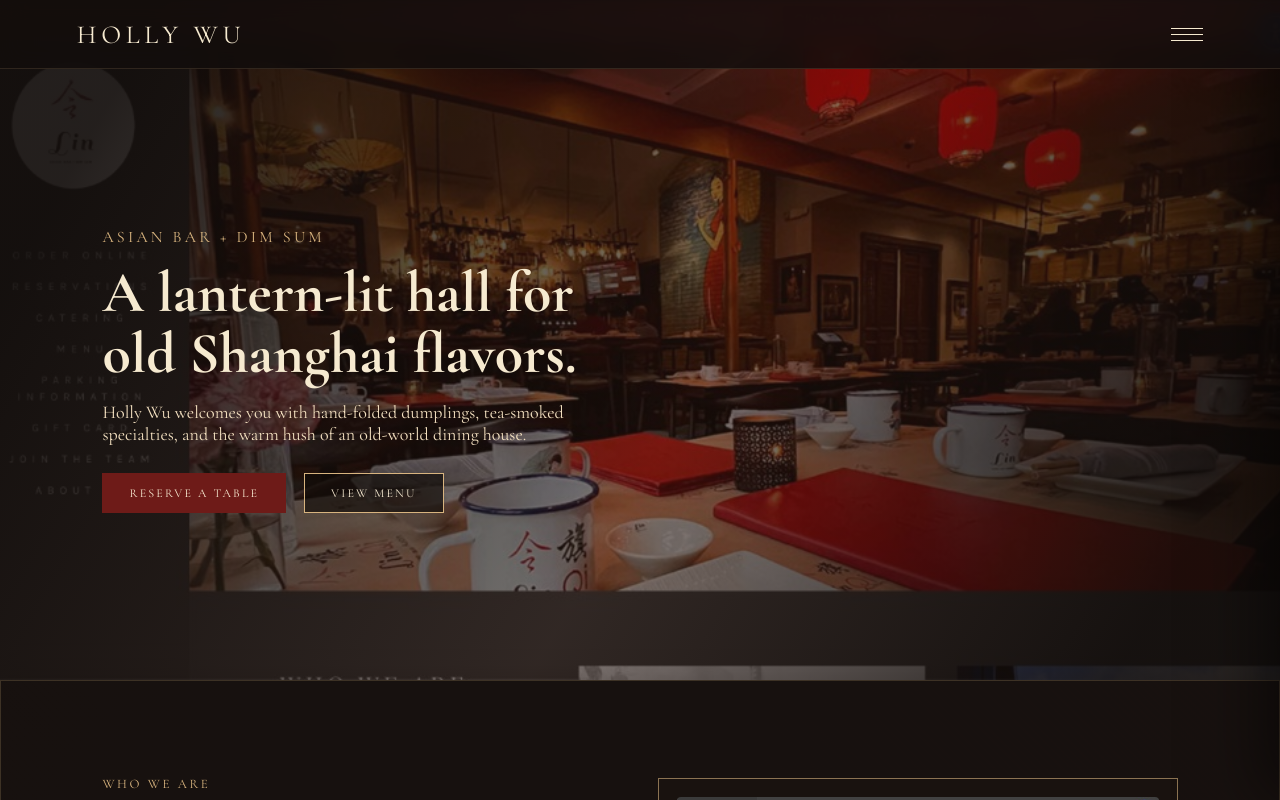
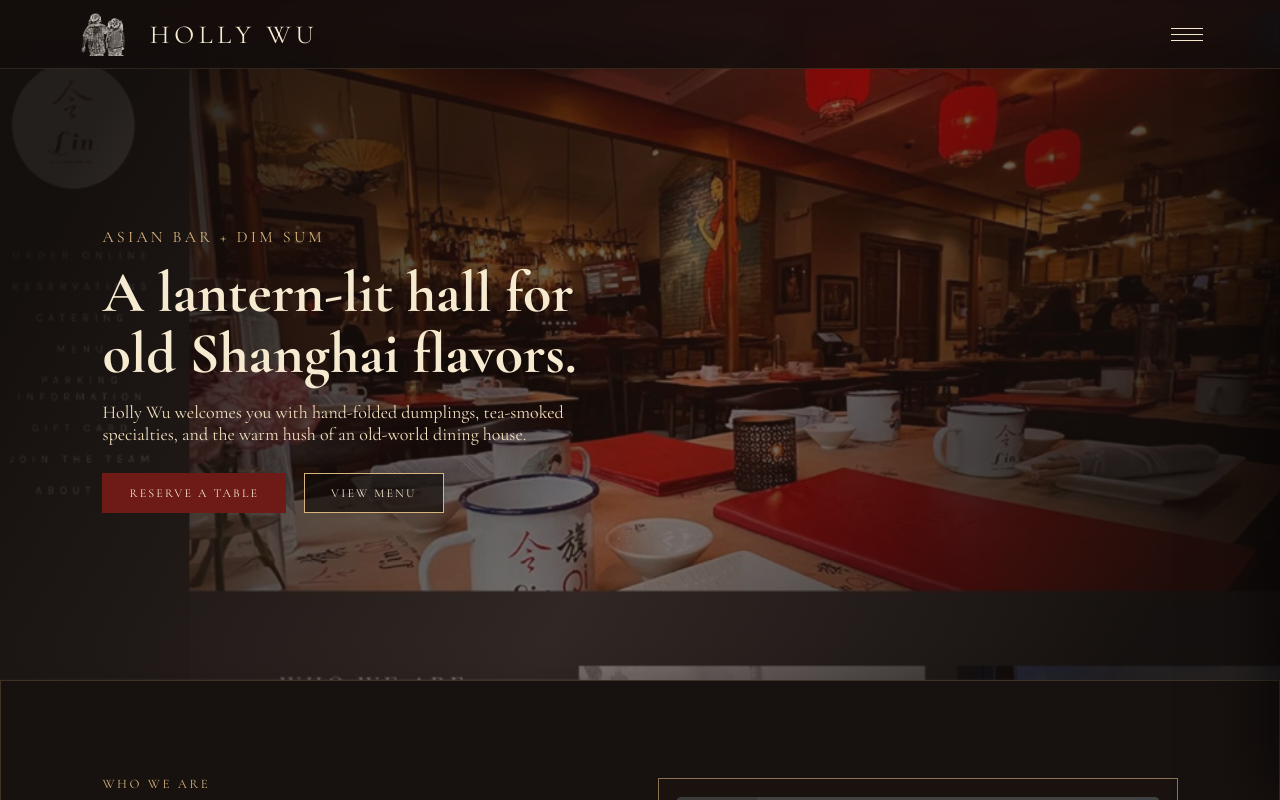
Before and after one commit to SohamPradhan64/Holly_Wu, a React (Vite) app: page / in a window 1280 px wide. Shown: the top 800 px of the page. Built offline with nearby package versions, Linux system fonts and the light colour scheme.

Commit message:
Update Navbar.jsx

```diff
--- a/src/components/Navbar.jsx
+++ b/src/components/Navbar.jsx
@@ -1,6 +1,7 @@
 import { useState, useEffect } from "react";
 import { useLocation, useNavigate } from "react-router-dom";
 import { createUseStyles } from "react-jss";
+import mark from "../assets/holly_wu_mark.png";
 
 const useStyles = createUseStyles({
   nav: {
@@ -12,24 +13,37 @@
     display: "flex",
     alignItems: "center",
     justifyContent: "space-between",
-    padding: "18px 6vw",
+    padding: "12px 6vw",
     background: "rgba(18,14,12,0.85)",
     backdropFilter: "blur(12px)",
     borderBottom: "1px solid rgba(216,180,127,0.15)",
+  },
+  brandWrap: {
+    display: "flex",
+    alignItems: "center",
+    gap: "14px",
+    background: "none",
+    border: "none",
+    cursor: "pointer",
+    padding: 0,
+    fontFamily: "inherit",
+  },
+  markImg: {
+    height: "44px",
+    width: "auto",
+    opacity: 0.95,
+    "@media (max-width: 600px)": {
+      height: "34px",
+    },
   },
   brand: {
     fontSize: "26px",
     letterSpacing: "0.18em",
     textTransform: "uppercase",
     color: "#f6ead0",
-    textDecoration: "none",
-    cursor: "pointer",
-    background: "none",
-    border: "none",
-    fontFamily: "inherit",
-    padding: 0,
     "@media (max-width: 600px)": {
-      fontSize: "20px",
+      fontSize: "18px",
+      letterSpacing: "0.14em",
     },
   },
   hamburger: {
@@ -191,10 +205,11 @@
     <>
       <nav className={classes.nav}>
         <button
-          className={classes.brand}
+          className={classes.brandWrap}
           onClick={(e) => handleClick(e, "/")}
         >
-          Holly Wu
+          <img src={mark} alt="" className={classes.markImg} />
+          <span className={classes.brand}>Holly Wu</span>
         </button>
 
         <button
```
